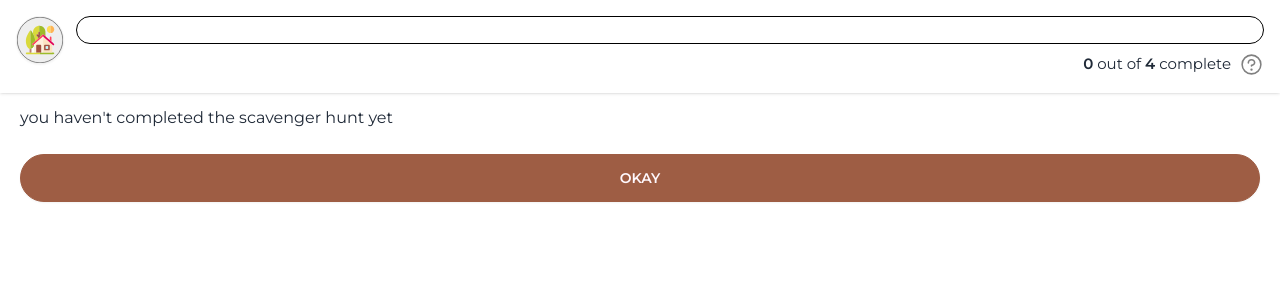
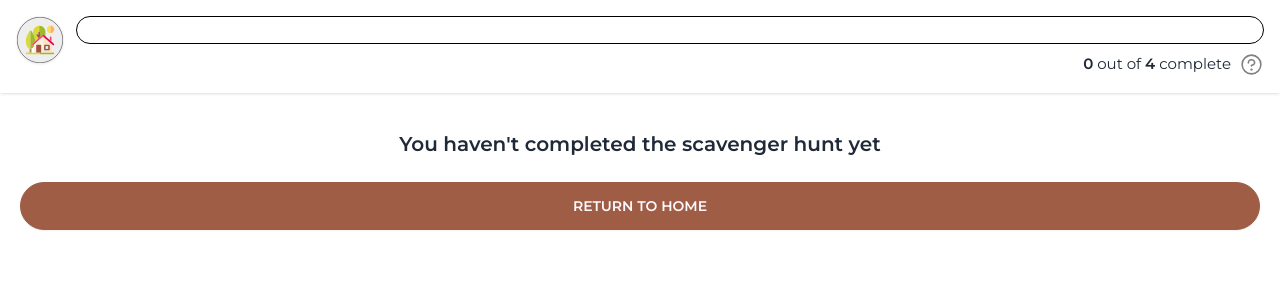
Before and after one commit to jldavis23/crfs-scavenger-hunt, a Next.js app: page /huntcompleted in a window 1280 px wide. Shown: the top 300 px of the page. Built offline with nearby package versions, Linux system fonts and the light colour scheme; a web font is replaced by a local one.

Commit message:
updates to huntcompleted page

```diff
--- a/app/(pages)/huntcompleted/page.js
+++ b/app/(pages)/huntcompleted/page.js
@@ -24,16 +24,16 @@ export default function CompletedPage() {
         <main className='p-5'>
             {huntCompleted === true ? (
                 <div className='text-center mx-4'>
-                    <figure className=''><img src="/images/raccoon.png" alt="raccoon with party hat" /></figure>
+                    <figure className='w-1/2 m-auto'><img src="/images/SP_Completed_Bighorn.png" alt="" /></figure>
                     <h1 className='font-bold text-4xl my-5'>Wahoo!</h1>
                     <p>You have completed the scavenger hunt. Show this screen to the site manager to claim your prize.</p>
                     <a href="/" className='btn btn-secondary rounded-full w-full mt-6'>DONE</a>
                 </div>
             ) : (
                 huntCompleted === false ? (
-                    <div>
-                        <p>you haven't completed the scavenger hunt yet</p>
-                        <a href="/" className='btn btn-secondary rounded-full w-full mt-6'>OKAY</a>
+                    <div className='text-center'>
+                        <p className='font-bold text-xl mt-6'>You haven't completed the scavenger hunt yet</p>
+                        <a href="/" className='btn btn-secondary rounded-full w-full mt-6'>RETURN TO HOME</a>
                     </div>
                 ) : (
                     <div className='text-center'>
--- a/app/components/Crossword.js
+++ b/app/components/Crossword.js
@@ -25,7 +25,10 @@ export const Crossword = ({ puzzle, puzzleCompleted, setPuzzleCompleted }) => {
     return (
         <section>
             {puzzleCompleted === true ? (
-                <h2 className="font-semibold text-2xl m-8 text-center text-success">Puzzle Complete ✓</h2>
+                <div className='flex flex-col items-center p-8 gap-8 border border-info rounded-xl'>
+                    <h3 className="font-semibold text-2xl text-success">Puzzle Complete ✓</h3>
+                    <a href="/" className='btn'>BACK TO HOME</a>
+                </div>
             ) : (
                 puzzleCompleted === false ? (
 
```
Also changed, not shown: public/images/SP_Completed_Bighorn.png (added). Lines whose indentation alone changed are shown as unchanged.
